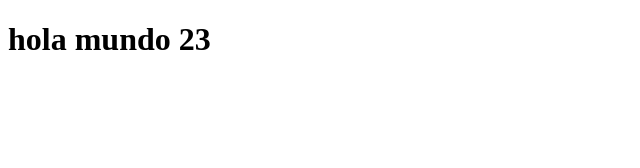
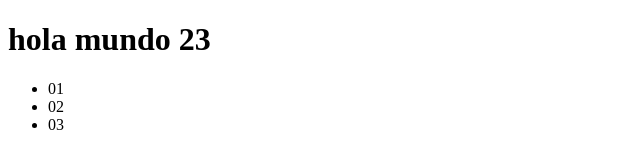
Before and after one commit to iscvhfc/prueba23, a plain HTML site: page index.html in a window 1280 px wide. Shown: the full height of the page, 0-640 px from the left. Drawn offline with Linux system fonts and the light colour scheme.

Commit message:
commit de 060123 se agrego la lista desordenada y los items con informacion numérica

```diff
--- a/index.html
+++ b/index.html
@@ -8,5 +8,10 @@
 </head>
 <body>
     <h1>hola mundo 23</h1>
+    <ul>
+        <li>01</li>
+        <li>02</li>
+        <li>03</li>
+    </ul>
 </body>
 </html>
```
